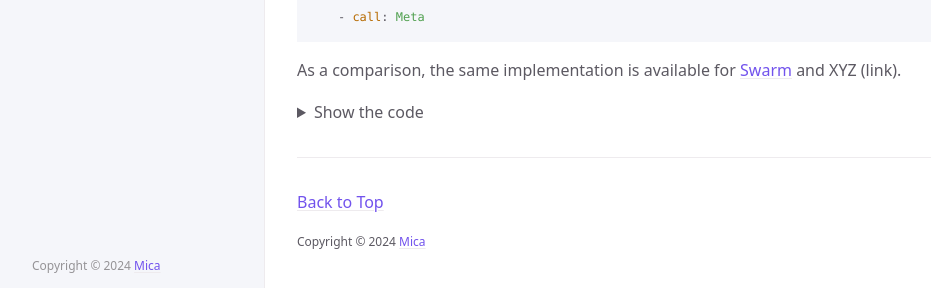
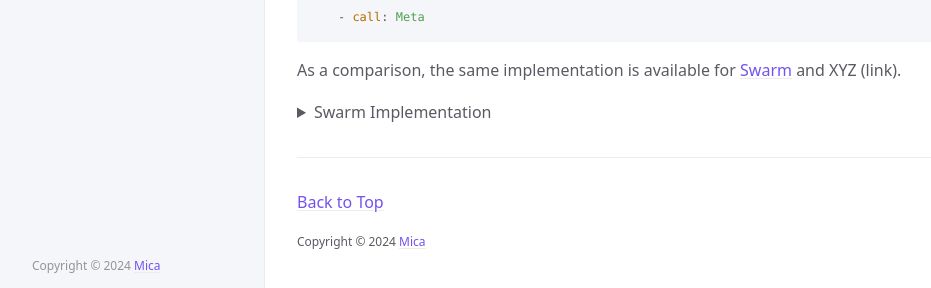
Before and after one commit to Mica-labs/Mica-labs.github.io, a Jekyll site: the page built from index.md, in a window 1280 px wide and 900 px high, scrolled down 751 px. Shown: the part 609-897 px from the top of the window, without its empty margins (107-1038 px from the left). Built offline with Jekyll 4.4.1, drawn with Linux system fonts in a browser that asks for light colours; cached includes are drawn as plain includes.

Commit message:
Update index.md

```diff
--- a/index.md
+++ b/index.md
@@ -50,7 +50,7 @@ main:
 As a comparison, the same implementation is available for [Swarm](https://github.com/openai/swarm/tree/main/examples/airline) and XYZ (link).
 
 <details>
-  <summary>Show the code</summary>
+  <summary>Swarm Implementation</summary>
   <pre><code>
 def transfer_to_flight_modification():
     return flight_modification
```
